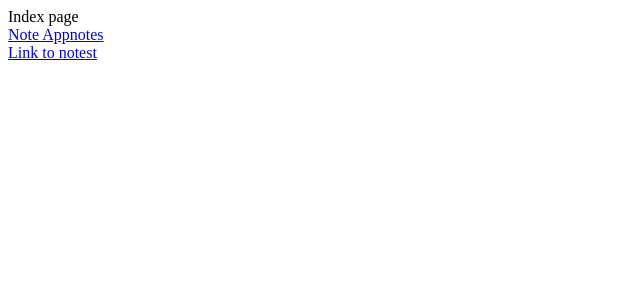
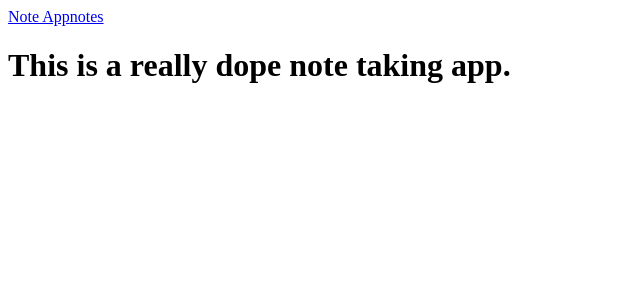
Before and after one commit to Lukmi987/nextJsByFrontEndMasters, a Next.js app: page / in a window 1280 px wide. Shown: the top 300 px of the page, without its empty margins (0-640 px from the left). Built offline with nearby package versions, Linux system fonts and the light colour scheme; what @theme-ui/presets, theme-ui would draw is missing.

Commit message:
theme Ui added styling

```diff
--- a/pages/_app.jsx
+++ b/pages/_app.jsx
@@ -1,6 +1,12 @@
-import React from 'react'
-import {ThemeProvider} from 'theme-ui'
+
+/** @jsxRuntime classic */
+/** @jsx jsx */
+
+import { jsx } from 'theme-ui'
+import { ThemeProvider } from 'theme-ui'
 import theme from '../theme'
+import Nav from './src/components/nav';
+
 
 // Any global css must be in this file
 // People are making libreries with global css exports do not do that |!!!!
@@ -11,10 +17,13 @@ import theme from '../theme'
 //App is the root it takes every single page(Component) and returns with props
 
 const App = ({Component, pageProps }) => {
-return(
-  <ThemeProvider theme={theme}>
- <Component {...pageProps} />
-</ThemeProvider>
+ return (
+   <ThemeProvider theme={theme}>
+    <div>
+     <Nav />
+     <Component {...pageProps} />
+    </div>
+   </ThemeProvider>
 )
 }
 export default App
--- a/pages/index.jsx
+++ b/pages/index.jsx
@@ -1,13 +1,14 @@
-import React from 'react'
+/** @jsxRuntime classic */
+/** @jsx jsx */
+import { jsx } from 'theme-ui'
 import Link from 'next/link'
-import Nav from './src/components/nav';
 
-const  Page = () => <div>Index page
-  <Nav />
+const Page = () => (
+  <div sx={{ height: `calc(100vh - 60px)`}}>
+    <div sx={{variant: 'containers.page', display: 'flex', alignItems: 'center', height: '100%'}}>
+      <h1 sx={{fontSize: 8, my: 0}}>This is a really dope note taking app.</h1>
+    </div>
+  </div>
+)
 
-<Link href='/notes'>
-  <a>Link to notest</a>
-</Link>
-</div>
-
-export default Page
+export default Page;
--- a/pages/src/components/nav.jsx
+++ b/pages/src/components/nav.jsx
@@ -1,4 +1,6 @@
+/** @jsxRuntime classic */
 /** @jsx jsx */
+
 import { jsx } from 'theme-ui'
 import Link from 'next/link'
 
```
Also changed, not shown: package.json (+14 -3 lines), pages/notes/[id].jsx (+17 -7 lines), pages/notes/index.jsx (+15 -10 lines), 1 other file (tests, documents, lock files or other folders).
